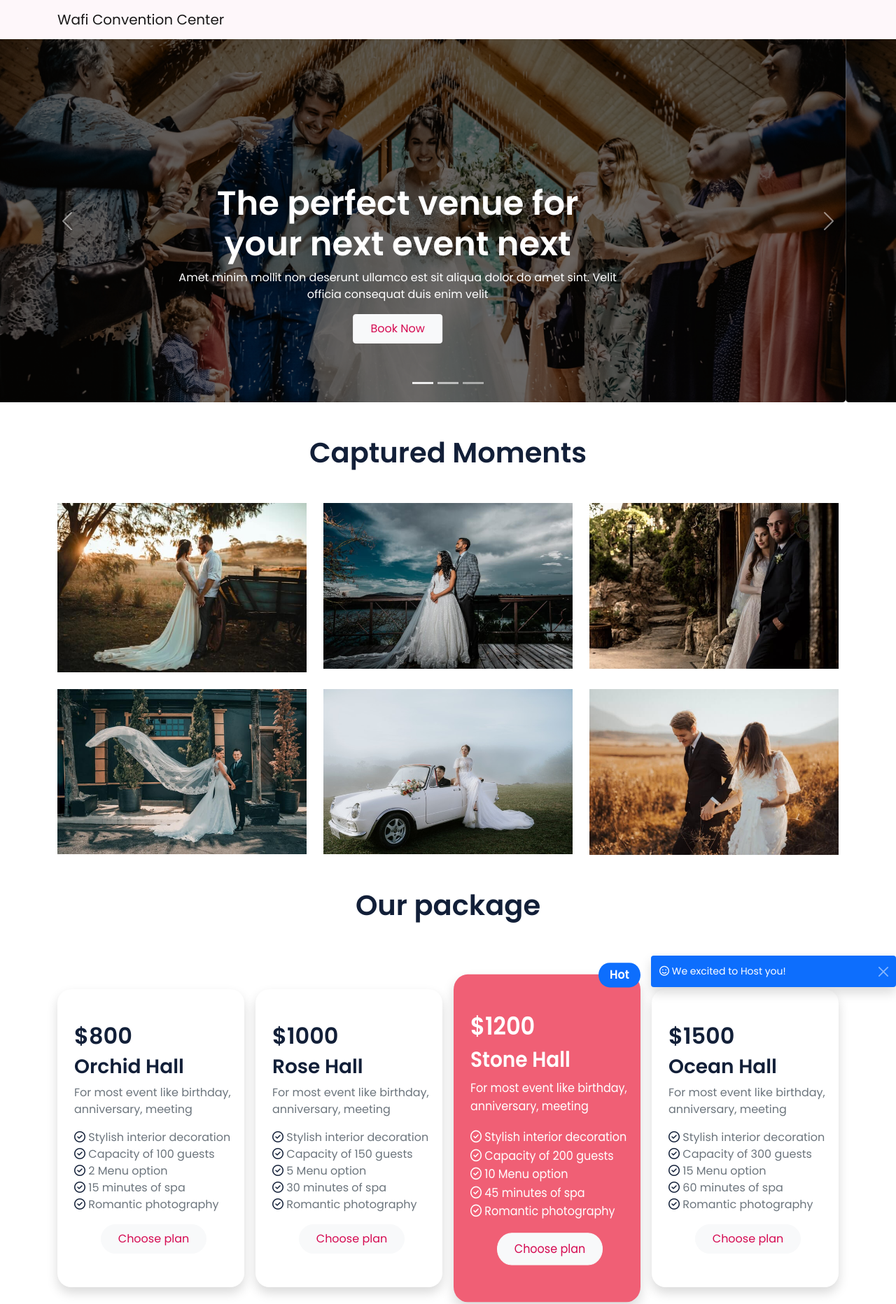
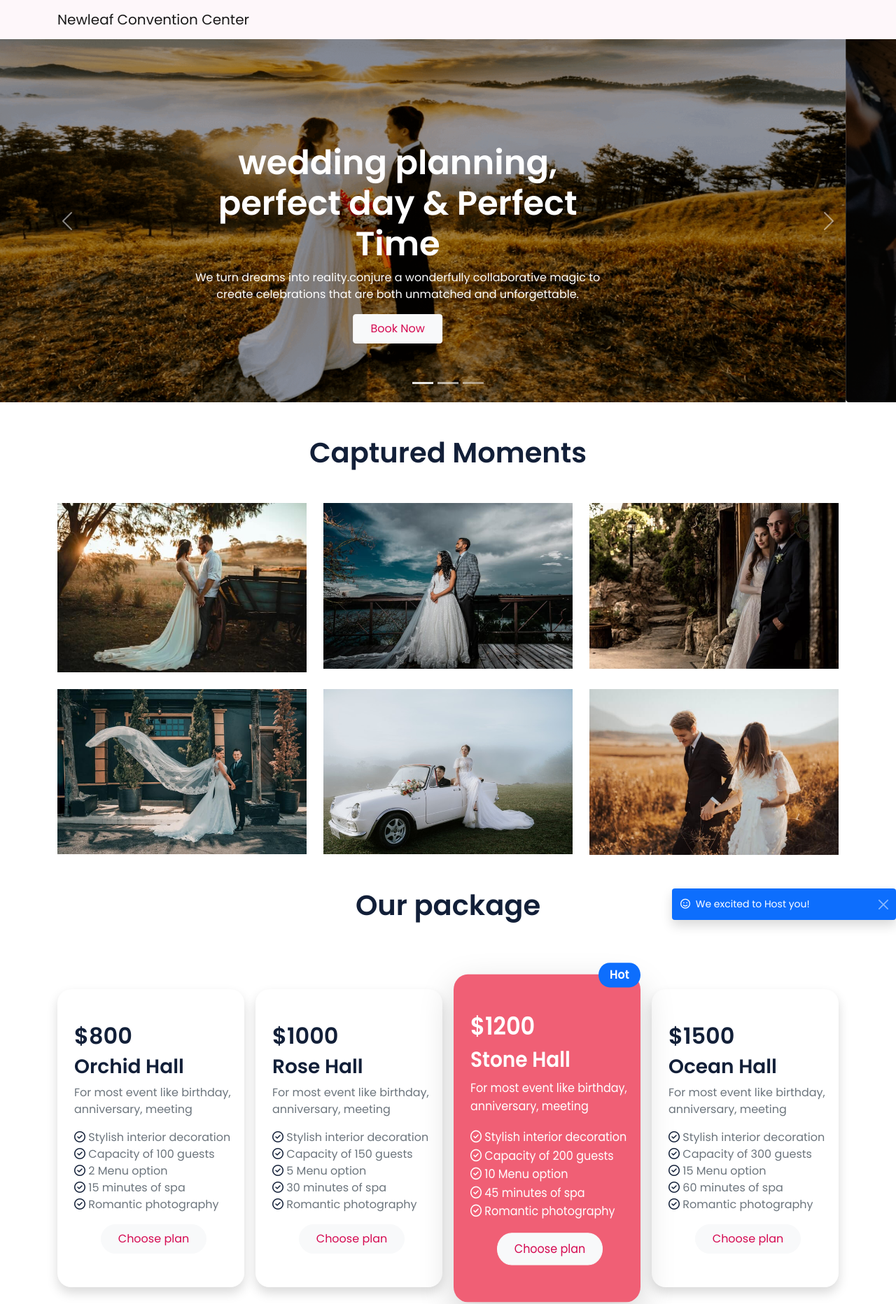
Before and after one commit to shahnmah/convention-center, a plain HTML site: page index.html in a window 1280 px wide. Shown: the top 1864 px of the page at 70% size. Drawn offline with nearby package versions, Linux system fonts and the light colour scheme.

Commit message:
images and text added

```diff
--- a/index.html
+++ b/index.html
@@ -20,7 +20,7 @@
 
     <nav class="navbar navbar-expand-lg navbar-light primary-bg-2">
       <div class="container">
-        <a class="navbar-brand" href="#">Wafi Convention Center</a>
+        <a class="navbar-brand" href="#">Newleaf Convention Center</a>
       </div>
     </nav>
 
@@ -44,12 +44,12 @@
         </div>
         <div class="carousel-inner">
           <div class="carousel-item active">
-            <img src="./images/banner.png" class="d-block w-100" alt="...">
+            <img src="./images/banner1.png" class="d-block w-100" alt="...">
             <div class="carousel-caption d-md-block">
               <div class="carousel-caption d-md-block">
-                <h1 class="display-5 fw-bold">The perfect venue for your next event next</h1>
+                <h1 class="display-5 fw-bold">wedding planning, perfect day & Perfect Time </h1>
                 <p>
-                  Amet minim mollit non deserunt ullamco est sit aliqua dolor do amet sint. Velit officia consequat duis enim velit
+                  We turn dreams into reality.conjure a wonderfully collaborative magic to create celebrations that are both unmatched and unforgettable.
                 </p>
                 <a href="https://diccbd.com/booking" target="_blank" class="btn btn-light primary-color px-4 py-2 mb-4">
                   Book Now
@@ -58,12 +58,12 @@
             </div>
           </div>
           <div class="carousel-item">
-            <img src="./images/banner.png" class="d-block w-100" alt="...">
+            <img src="./images/banner2.png" class="d-block w-100" alt="...">
             <div class="carousel-caption d-md-block">
               <div class="carousel-caption d-md-block">
-                <h1 class="display-5 fw-bold">wedding planning, perfect day & Perfect Time </h1>
+                <h1 class="display-5 fw-bold">Creating unforgettable memories </h1>
                 <p>
-                  Amet minim mollit non deserunt ullamco est sit aliqua dolor do amet sint. Velit officia consequat duis enim velit
+                  Once some people are so close to you that the memories they had made with you are simply unforgettable.
                 </p>
                 <a href="https://diccbd.com/booking" target="_blank" class="btn btn-light primary-color px-4 py-2 mb-4">
                   Book Now
@@ -72,12 +72,12 @@
             </div>
           </div>
           <div class="carousel-item">
-            <img src="./images/banner.png" class="d-block w-100" alt="...">
+            <img src="./images/banner3.jpg" class="d-block w-100" alt="...">
             <div class="carousel-caption d-md-block">
               <div class="carousel-caption d-md-block">
-              <h1 class="display-5 fw-bold">The perfect venue for your next event next</h1>
+              <h1 class="display-5 fw-bold">It's time to celebrate your happiness</h1>
               <p>
-                Amet minim mollit non deserunt ullamco est sit aliqua dolor do amet sint. Velit officia consequat duis enim velit
+                It's important to keep the spark of life alive and live freely.Look at these celebrate quotes to rediscover the joys of life.
               </p>
               <a href="https://diccbd.com/booking" target="_blank" class="btn btn-light primary-color px-4 py-2 mb-4">
                 Book Now
@@ -147,21 +147,6 @@
   <!-- gallery stop -->
 
 
-
-
-
-
-
-
-
-
-
-
-
-
-
-
-
   <!-- package start -->
 
   <section class="my-5">
@@ -171,10 +156,10 @@
 
        <!-- toast-start -->
 
-       <div class="toast show align-items-end text-white bg-primary border-0 position-absolute end-0" role="alert" aria-live="assertive" aria-atomic="true">
+       <div class="toast show align-items-end text-white bg-primary border-0 w-25 position-absolute end-0 top-0" role="alert" aria-live="assertive" aria-atomic="true">
         <div class="d-flex">
           <div class="toast-body">
-            <span><i class="far fa-smile"></i></span>
+            <span class="pe-1"><i class="far fa-smile"></i></span>
              We excited to Host you!
           </div>
           <button type="button" class="btn-close btn-close-white me-2 m-auto" data-bs-dismiss="toast"  aria-label="Close"></button>
@@ -182,7 +167,6 @@
       </div>
 
         <!-- toast-stop -->
-
         <div class="row gx-3">
           <div class="col-lg-3 col-md-4 col-sm-6 col-12">
             <div class="py-5 ps-4 pe-3 package-item shadow mt-5">
@@ -253,7 +237,7 @@
             </div>
           </div>
           <div class="col-lg-3 col-md-4 col-sm-6 col-12">
-            <div class="py-5 ps-4 pe-3 package-item primary-bg package-active shadow mt-5 position-relative">
+            <div class="py-5 ps-4 pe-3 package-item primary-bg package-active shadow-lg mt-5 position-relative">
               <span class="badge rounded-pill bg-primary py-2 px-3 position-absolute end-0 hot-package fs-6">Hot</span>
               <h3 class="fs-2 fw-bold text-white">$1200</h3>
               <h4 class="fs-3 fw-bold text-white">Stone Hall</h4>
@@ -345,7 +329,7 @@
                 <div class="accordion-item">
                   <h2 class="accordion-header" id="panelsStayOpen-headingOne">
                     <button class="accordion-button shadow-none bg-white text-dark fs-5 fw-bold" type="button" data-bs-toggle="collapse" data-bs-target="#panelsStayOpen-collapseOne" aria-expanded="true" aria-controls="panelsStayOpen-collapseOne">
-                      What is Wafi
+                      Our capacity
                     </button>
                   </h2>
                   <div id="panelsStayOpen-collapseOne" class="accordion-collapse collapse show" aria-labelledby="panelsStayOpen-headingOne">
@@ -373,13 +357,13 @@
                 <div class="accordion-item">
                   <h2 class="accordion-header" id="panelsStayOpen-headingThree">
                     <button class="accordion-button collapsed shadow-none bg-white text-dark fs-5 fw-bold" type="button" data-bs-toggle="collapse" data-bs-target="#panelsStayOpen-collapseThree" aria-expanded="false" aria-controls="panelsStayOpen-collapseThree">
-                      About Wafi
+                      About Newleaf
                     </button>
                   </h2>
                   <div id="panelsStayOpen-collapseThree" class="accordion-collapse collapse" aria-labelledby="panelsStayOpen-headingThree">
                     <div class="accordion-body">
                      <p class="text-muted">
-                      Wafi in order to adjoin the flexibility in organizing personal, social and internationally standard festivals as well as to develop this service industry to an international height.
+                      Newleaf in order to adjoin the flexibility in organizing personal, social and internationally standard festivals as well as to develop this service industry to an international height.
                      </p>
                     </div>
                   </div>
@@ -407,7 +391,7 @@
       <div class="col-12">
         <div class="d-flex justify-content-between">
           <div class="d-flex align-items-center">
-            <p>&copy;2022 Wafi. All rights reserved</p>
+            <p>&copy;2022 Newleaf. All rights reserved</p>
           </div>
           <div>
             <h5>Get the App </h5>
@@ -423,19 +407,7 @@
     </div>
   </footer>
 
-
-
   <!-- footer stop -->
-
-
-
-
-
-
-
-
-
-
 
   <script src="https://kit.fontawesome.com/a43503d37c.js" crossorigin="anonymous"></script>
   <script src="https://cdn.jsdelivr.net/npm/bootstrap@5.1.3/dist/js/bootstrap.bundle.min.js"
```
Also changed, not shown: images/banner1.jpg (deleted), images/banner1.png (added), images/banner2.jpg (deleted), images/banner2.png (renamed from images/banner.png), images/banner3.jpg, images/wedding.png (deleted).
